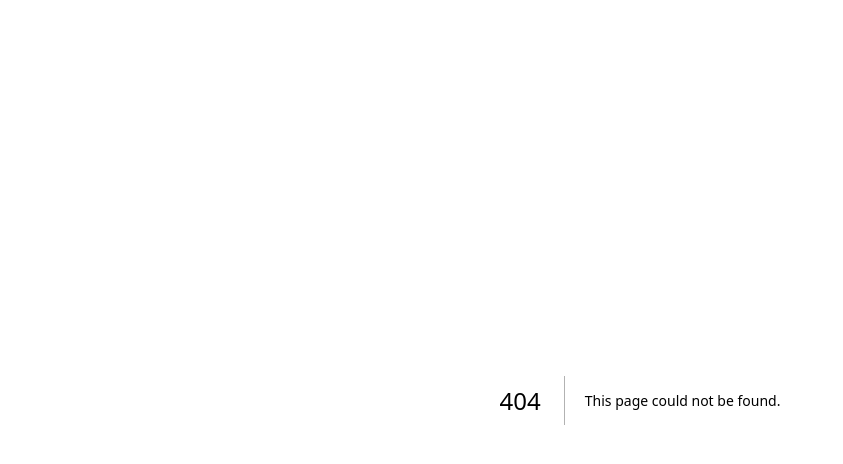
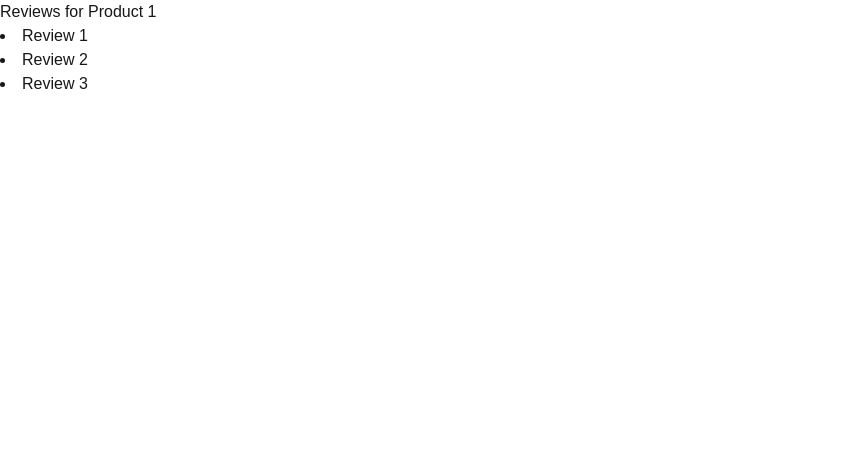
Before and after one commit to ajmalMundumuzhi/Next-Deep-Concepts, a Next.js app: page /products/1/reviews in a window 1280 px wide. Before the commit this address had no page. Shown: the top 464 px of the page, without its empty margins (0-843 px from the left). Built offline with nearby package versions, Linux system fonts and the light colour scheme.

Commit message:
Nested dynamic routes completed

```diff
--- a/app/products/[productId]/page.tsx
+++ b/app/products/[productId]/page.tsx
@@ -4,5 +4,5 @@ export default async function ProductDetails({
     params: Promise<{ productId: string }>
 }) {
         const productId = (await params).productId;
-        return <h1>Details about the product {productId}</h1>
+        return <h1>Details about the product (Dynamic routes) {productId}</h1>
 }
--- /dev/null
+++ b/app/products/[productId]/reviews/[reviewId]/page.tsx
@@ -0,0 +1,12 @@
+export default async function ProductReview ({
+    params,
+} : {
+    params: Promise<{ productId: string, reviewId: string }>
+}) {
+    const { productId, reviewId } = await params;
+    return (
+        <h1>
+            Review {reviewId} for Product {productId} (Dynamic nested routes)
+        </h1>
+    )
+}
--- /dev/null
+++ b/app/products/[productId]/reviews/page.tsx
@@ -0,0 +1,16 @@
+export default async function ReviewDetails({
+    params,
+} : {
+    params: Promise<{ productId: string }>
+}) {
+    const productId  = (await params).productId;
+    return (
+        <>
+            <h1>Reviews for Product {productId}</h1>
+
+            <li>Review 1</li>
+            <li>Review 2</li>
+            <li>Review 3</li>
+        </>
+    )
+}
```
